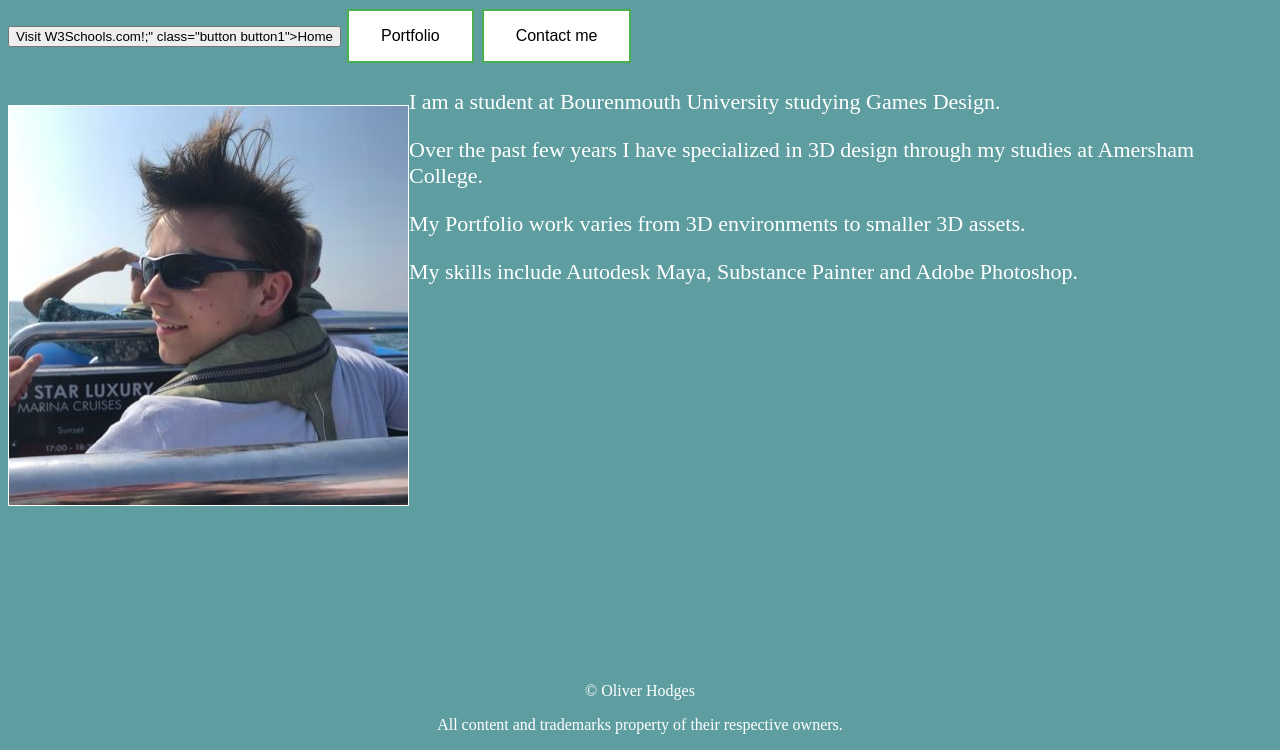
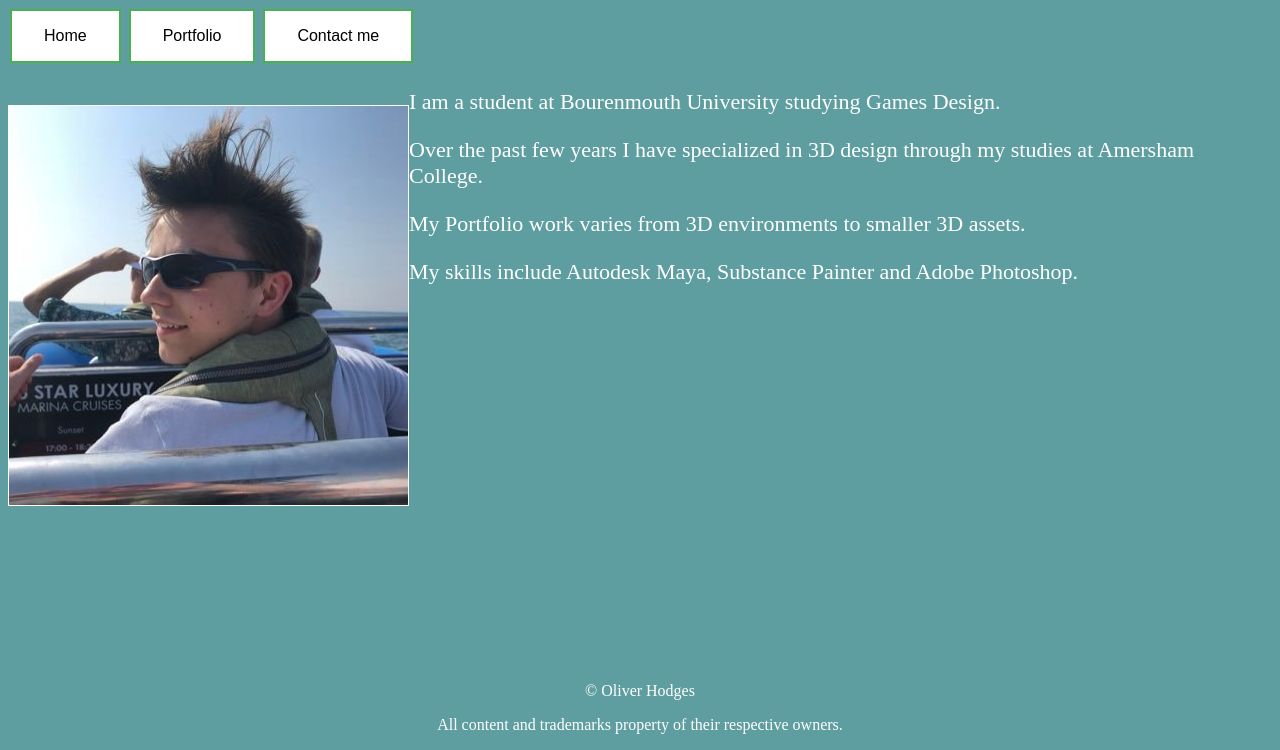
Before and after one commit to OllyH47/DT_Project_Repo2, a plain HTML site: page index.html in a window 1280 px wide. Shown: the part 50-800 px from the top of the page. Drawn offline with Linux system fonts and the light colour scheme.

Commit message:
Update index.html

```diff
--- a/index.html
+++ b/index.html
@@ -60,7 +60,7 @@
 </head>
 <body>
 
-<button onclick="<a href="https://www.w3schools.com/">Visit W3Schools.com!</a>;" class="button button1">Home</button>
+<button onclick="window.location.href='';" class="button button1">Home</button>
 <button onclick="window.location.href=' https://ollyh47.github.io/DT_Project3/';" class="button button2">Portfolio</button>
 <button onclick="window.location.href='file:///C:/Users/Olly/Documents/cygsdk-20200926/cygsdk/home/Olly/DT_Project_Repo/www/Contact.html';" class="button button3">Contact me</button>
 </body>
```
